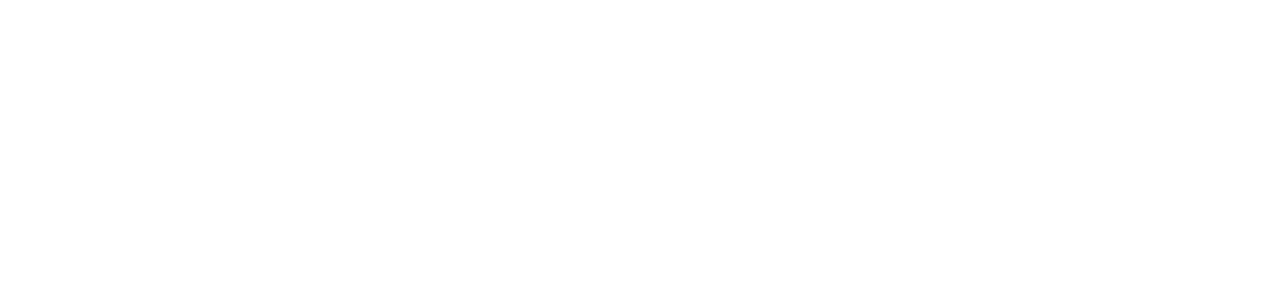
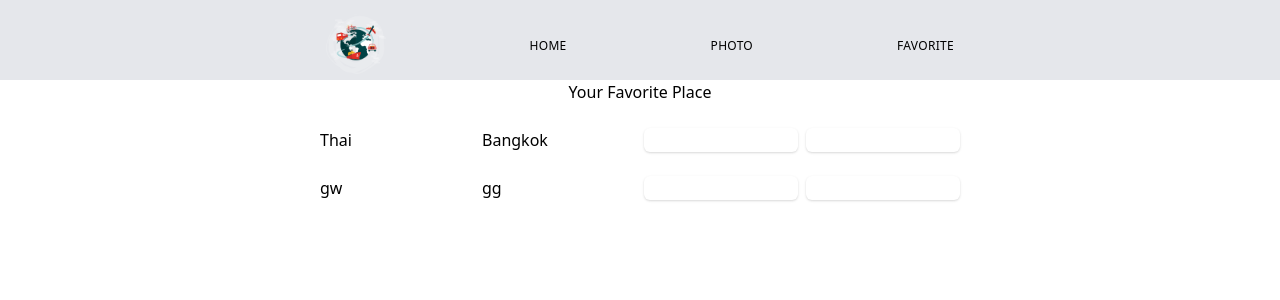
Before and after one commit to rocketc/INT203_62130500122_groupwork_spa, a Vue app: page /favorite in a window 1280 px wide. Before the commit this address had no page. Shown: the top 300 px of the page. Built offline with nearby package versions, Linux system fonts and the light colour scheme; data requests are answered from the project's data file.

Commit message:
[ADD] last add all file

```diff
--- a/package.json
+++ b/package.json
@@ -14,6 +14,7 @@
     "core-js": "^3.6.5",
     "postcss": "^7",
     "tailwindcss": "npm:@tailwindcss/postcss7-compat@^2.0.2",
+    "validate.js": "^0.13.1",
     "vue": "^3.0.0",
     "vue-router": "^4.0.0-0"
   },
--- /dev/null
+++ b/src/components/FavoriteList.vue
@@ -0,0 +1,26 @@
+<template>
+	<div class=" h-auto w-1/2 ml-auto mr-auto">
+		<div class="grid grid-cols-4 gap-2 mt-6">
+			<span> {{ inputCountry }} </span>
+			<span> {{ inputPlace }} </span>
+			<button class="text-white px-2  shadow rounded-md bg-white hover:bg-green-400 hover:text-white" @click="editButtonClick">Edit</button>
+			<button class="text-white px-2  shadow rounded-md bg-white hover:bg-red-400 hover:text-white" @click="deleteButtonClick">Delete</button>
+		</div>
+	</div>
+</template>
+<script>
+	//	<div class=" grid grid-cols-2 text-center gap-2 text-base">
+	export default {
+		name: "FavoriteList",
+		props: ["inputCountry", "inputPlace"],
+		emits: ["edit-click", "delete-click"],
+		methods: {
+			editButtonClick() {
+				this.$emit("edit-click", true);
+			},
+			deleteButtonClick() {
+				this.$emit("delete-click", true);
+			},
+		},
+	};
+</script>
--- a/src/components/MenuBar.vue
+++ b/src/components/MenuBar.vue
@@ -1,15 +1,17 @@
 <template>
     <div id="menubar" class="border-opacity-0 h-20 bg-gray-200 object-center  pt-2 flex justify-center items-center space-x-36">
       <img src="../assets/travellogo.png" class="h-5/6 ">
-    <router-link to='/' > <button>
+      <router-link to='/' >
+        <button>
           <p class="uppercase font-sans text-black text-xs font-medium tracking-wide hover:text-yellow-500">Home</p>
-      </button></router-link>
+        </button>
+      </router-link>
       <router-link  to='/photo'>
         <button>
           <p class="uppercase font-sans text-black text-xs font-medium tracking-wide hover:text-yellow-500">Photo</p>
         </button>
       </router-link>
-      <router-link to='#'>
+      <router-link to='/favorite'>
         <button>
           <p class="uppercase font-sans text-black text-xs font-medium tracking-wide hover:text-yellow-500">Favorite</p>
         </button>
--- a/src/router/index.js
+++ b/src/router/index.js
@@ -1,7 +1,7 @@
 import { createRouter, createWebHistory } from 'vue-router'
 import Home from '../views/Home.vue'
 import Photo from '../views/Photo.vue'
-//  1. import PhotoList from "../vies/PhotoList.vue "
+import Favorite from '../views/Favorite.vue'
 
 const routes = [
   {
@@ -14,11 +14,11 @@
     name: 'Photo',
     component: Photo
   },
-  // { 2.
-  //   path:'/photolist',
-  //   name:'PhotoList',
-  //   components:PhotoList
-  // }
+  {
+    path:'/favorite',
+    name:'Favorite',
+    component: Favorite
+  }
 ]
 
 const router = createRouter({
```
Also changed, not shown: 1 other file (tests, documents, lock files or other folders). Lines whose indentation alone changed are shown as unchanged.
